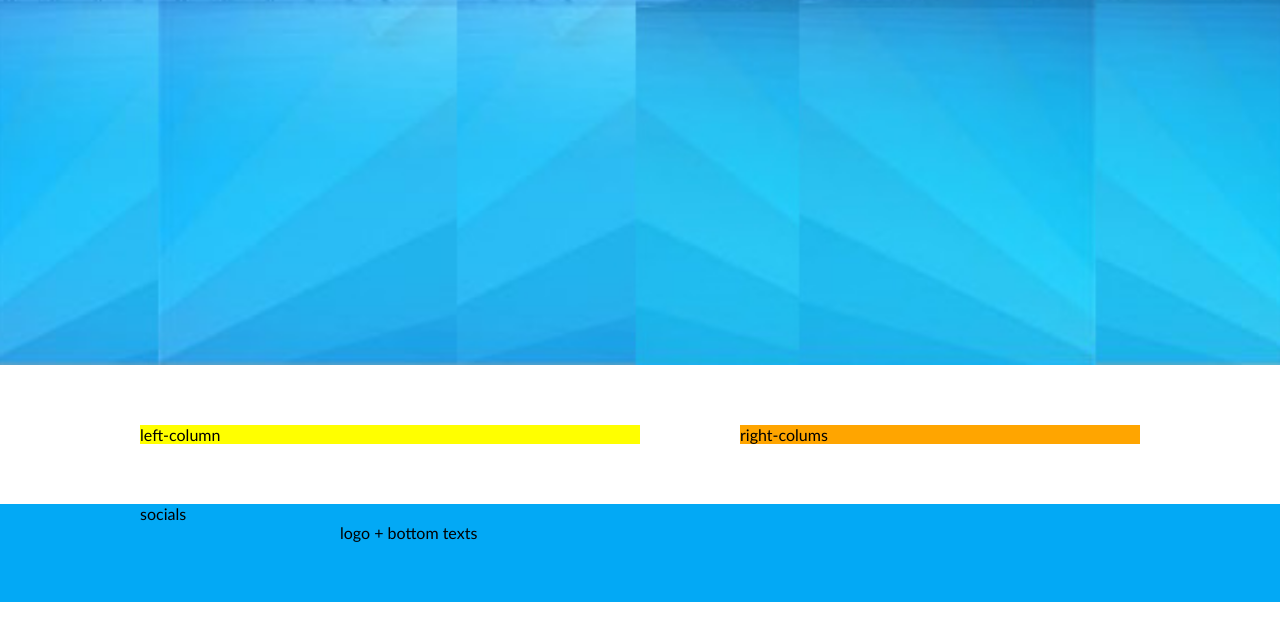
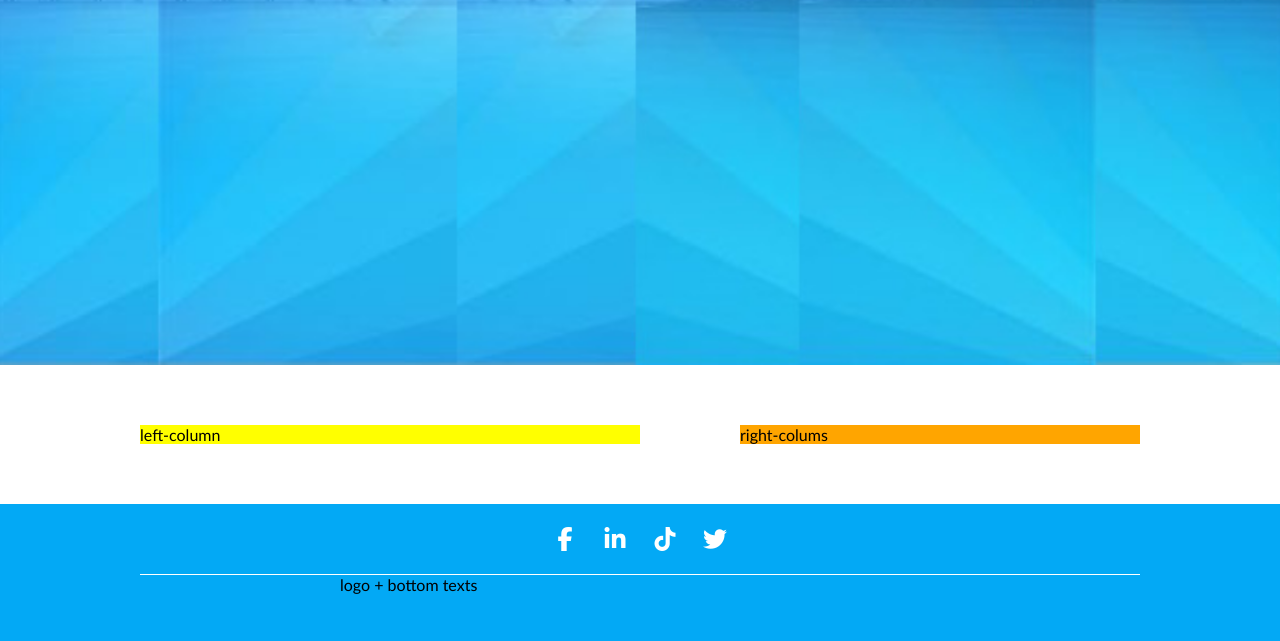
Before and after one commit to ZeyDy/comingSoon, a website with bundled scripts: page index.html in a window 1280 px wide. Shown: the part 435-1076 px from the top of the page. Before the commit the page ends 1037 px from the top, so only its background shows below. Built offline with nearby package versions, Linux system fonts and the light colour scheme.

Commit message:
socials style

```diff
--- a/css/home.css
+++ b/css/home.css
@@ -70,3 +70,29 @@
 footer.container {
     padding-top: 0;
 }
+
+.socials {
+    display: flex;
+    justify-content: center;
+    flex-wrap: wrap;
+    gap: 10px;
+    padding: 15px;
+    border-bottom: 1px solid white;
+}
+
+.socials > .fa-brands {
+    color: white;
+    width: 40px;
+    height: 40px;
+    line-height: 40px;
+    font-size: 24px;
+    text-align: center;
+    border-radius: 50%;
+    text-decoration: none;
+    transition: all 0.3s;
+}
+
+.socials > .fa-brands:hover {
+    background-color: white;
+    color: var(--melyna);
+}
--- a/index.html
+++ b/index.html
@@ -5,6 +5,7 @@
     <meta name="viewport" content="width=device-width, initial-scale=1.0">
     <title>Coming soon</title>
     <link rel="stylesheet" href="./css/home.css">
+    <link rel="stylesheet" href="https://cdnjs.cloudflare.com/ajax/libs/font-awesome/6.5.1/css/all.min.css" integrity="sha512-DTOQO9RWCH3ppGqcWaEA1BIZOC6xxalwEsw9c2QQeAIftl+Vegovlnee1c9QX4TctnWMn13TZye+giMm8e2LwA==" crossorigin="anonymous" referrerpolicy="no-referrer" />
 </head>
 <body>
     <div class="hero bg-melyna container">
@@ -30,7 +31,10 @@
     </main>
     <footer class="container bg-melyna">
         <div class="row-big socials">
-            socials
+            <a href="#" target="_blank" class="fa-brands fa-facebook-f"></a>
+            <a href="#" target="_blank" class="fa-brands fa-linkedin-in"></a>
+            <a href="#" target="_blank" class="fa-brands fa-tiktok"></a>
+            <a href="#" target="_blank" class="fa-brands fa-twitter"></a>
         </div>
         <div class="row-small bottom-texts">
             logo + bottom texts
```
